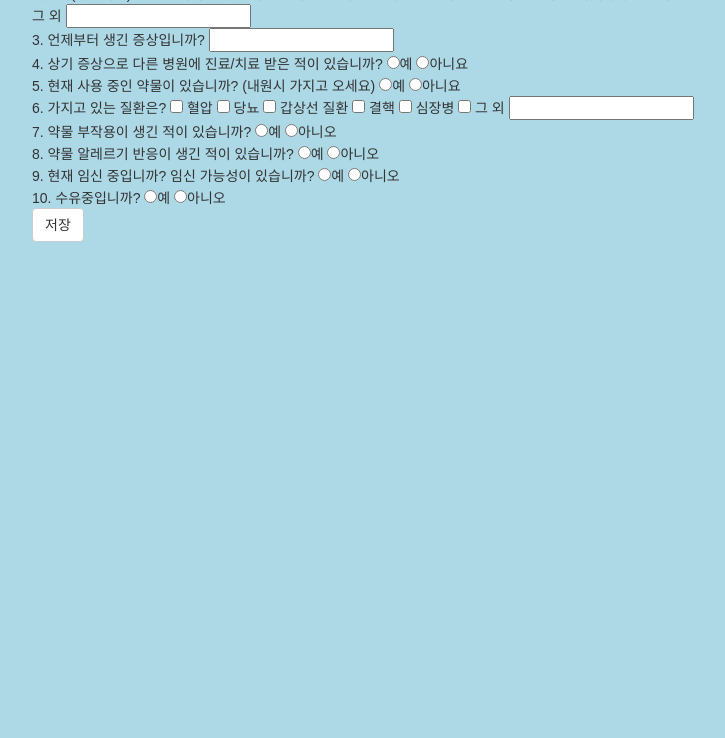
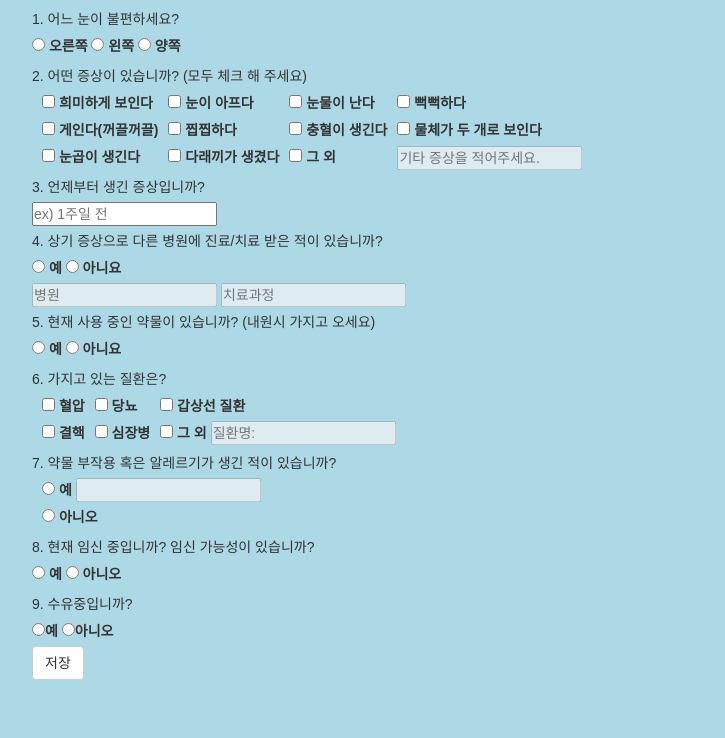
Before and after one commit to LichRich/MunjinMunjin, a plain HTML site: page app/src/main/assets/html/Munjinpyo_eye.html in a window 1280 px wide. Shown: the part 62-800 px from the top of the page, without its empty margins (273-998 px from the left). Drawn offline with nearby package versions, Linux system fonts and the light colour scheme.

Commit message:
안과 문진표 수정 1. HTML 정리 2. js로 text 활성화

```diff
--- a/app/src/main/assets/html/Munjinpyo_eye.html
+++ b/app/src/main/assets/html/Munjinpyo_eye.html
@@ -9,70 +9,117 @@
     <title>안과</title>
 </head>
 <body>
+
+  <!-- Header -->
+  <div id="header">안과 문진표</div>
+
     <div class="container">
-    1. 어느 눈이 불편하세요?
-    <input type="radio">우안
-    <input type="radio">좌안
-    <input type="radio">양안
-    <br>
 
-    2. 어떤 증상이 있습니까? (모두 체크 해 주세요)
-    <input type="checkbox"> 희미하게 보인다
-    <input type="checkbox"> 눈이 아프다
-    <input type="checkbox"> 눈물이 난다
-    <input type="checkbox"> 뻑뻑하다
-    <input type="checkbox"> 게인다(꺼끌꺼끌)
-    <input type="checkbox"> 찝찝하다
-    <input type="checkbox"> 충혈이 생긴다
-    <input type="checkbox"> 물체가 두 개로 보인다
-    <input type="checkbox"> 눈곱이 생긴다
-    <input type="checkbox"> 다래끼가 생겼다
-    <input type="checkbox"> 그 외 <input type="text">
-    <br>
+      <div class="divPainPoint">
+        <p class="question">1. 어느 눈이 불편하세요?</p>
+        <label><input type="radio" name="rb_eye" value="0"> 오른쪽</label>
+        <label><input type="radio" name="rb_eye" value="1"> 왼쪽</label>
+        <label><input type="radio" name="rb_eye" value="2"> 양쪽</label>
+      </div>
 
-    3. 언제부터 생긴 증상입니까?
-    <input type="text">
-    <br>
 
-    4. 상기 증상으로 다른 병원에 진료/치료 받은 적이 있습니까?
-    <input type="radio">예
-    <input type="radio">아니요
-    <br>
+      <div class="divSymtom">
+        <p class="question">2. 어떤 증상이 있습니까? (모두 체크 해 주세요)</p>
+        <table>
+          <tr>
+            <td><label><input type="checkbox" name="cb_pain_point" value="0"> 희미하게 보인다</label></td>
+            <td><label><input type="checkbox" name="cb_pain_point" value="1"> 눈이 아프다</label></td>
+            <td><label><input type="checkbox" name="cb_pain_point" value="2"> 눈물이 난다</label></td>
+            <td><label><input type="checkbox" name="cb_pain_point" value="3"> 뻑뻑하다</label></td>
+          </tr>
+          <tr>
+            <td><label><input type="checkbox" name="cb_pain_point" value="4"> 게인다(꺼끌꺼끌)</label></td>
+            <td><label><input type="checkbox" name="cb_pain_point" value="5"> 찝찝하다</label></td>
+            <td><label><input type="checkbox" name="cb_pain_point" value="6"> 충혈이 생긴다</label></td>
+            <td><label><input type="checkbox" name="cb_pain_point" value="7"> 물체가 두 개로 보인다</label></td>
+          </tr>
+          <tr>
+            <td><label><input type="checkbox" name="cb_pain_point" value="8"> 눈곱이 생긴다</label></td>
+            <td><label><input type="checkbox" name="cb_pain_point" value="9"> 다래끼가 생겼다</label></td>
+            <td><label><input type="checkbox" name="cb_pain_point" value="other" id="cbPainPointOther"> 그 외 </label></td>
+            <td><input type="text" id="txtPainPointOther" name="txt_pain_point_other" disabled placeholder="기타 증상을 적어주세요."></td>
+          </tr>
+        </table>
+      </div>
 
-    5. 현재 사용 중인 약물이 있습니까? (내원시 가지고 오세요)
-    <input type="radio">예
-    <input type="radio">아니요
-    <br>
 
-    6. 가지고 있는 질환은?
-    <input type="checkbox"> 혈압
-    <input type="checkbox"> 당뇨
-    <input type="checkbox"> 갑상선 질환
-    <input type="checkbox"> 결핵
-    <input type="checkbox"> 심장병
-    <input type="checkbox"> 그 외 <input type="text">
-    <br>
+      <div class="divPainWhen">
+        <p class="question">3. 언제부터 생긴 증상입니까?</p>
+        <input type="text" name="txt_pain_when" placeholder="ex) 1주일 전">
+      </div>
 
-    7. 약물 부작용이 생긴 적이 있습니까?
-    <input type="radio">예
-    <input type="radio">아니오
-    <br>
 
-    8. 약물 알레르기 반응이 생긴 적이 있습니까?
-    <input type="radio">예
-    <input type="radio">아니오
-    <br>
+      <div class="divOtherAction">
+        <p class="question">4. 상기 증상으로 다른 병원에 진료/치료 받은 적이 있습니까?</p>
+        <label><input type="radio" name="rb_otherAction" value="0"> 예</label>
+        <label><input type="radio" name="rb_otherAction" value="1"> 아니요</label>
+        <div id="divOtherActionAnswers">
+          <input type="text" class="txt_OAA" id="txt_OAAHos" placeholder="병원" disabled>
+          <input type="text" class="txt_OAA" id="txt_OAAAct" placeholder="치료과정" disabled>
+        </div>
+      </div>
 
-    9. 현재 임신 중입니까? 임신 가능성이 있습니까?
-    <input type="radio">예
-    <input type="radio">아니오
-    <br>
 
-    10. 수유중입니까?
-    <input type="radio">예
-    <input type="radio">아니오
-    <br>
-    <button class="btn btn-default">저장</button>
+      <div class="divOtherDrugs">
+        <p class="question">5. 현재 사용 중인 약물이 있습니까? (내원시 가지고 오세요)</p>
+        <label><input type="radio" name="rb_other_drug" value="0"> 예</label>
+        <label><input type="radio" name="rb_other_drug" value="1"> 아니요</label>
+      </div>
+
+
+      <div class="divOtherDisorder">
+        <p class="question">6. 가지고 있는 질환은?</p>
+        <table>
+          <tr>
+            <td><label><input type="checkbox" value="bloodPressure"> 혈압</label></td>
+            <td><label><input type="checkbox" value="diabetes"> 당뇨</label></td>
+            <td><label><input type="checkbox" value="thyroid"> 갑상선 질환</label></td>
+          </tr>
+          <tr>
+            <td><label><input type="checkbox" value="tuber"> 결핵</label></td>
+            <td><label><input type="checkbox" value="heartDis"> 심장병</label></td>
+            <td><label><input type="checkbox" value="other" id="cb_odOther"> 그 외</label> <input type="text" id="txt_odOther" placeholder="질환명:" disabled></td>
+          </tr>
+        </table>
+      </div>
+
+
+      <div class="divDrugSide">
+        <p class="question">7. 약물 부작용 혹은 알레르기가 생긴 적이 있습니까?</p>
+        <table>
+          <tr>
+            <td>
+              <label><input type="radio" name="rb_drugSide" value="0"> 예 </label>
+              <input type="text" id="txt_drugSide" name="txt_drugSide" disabled>
+            </td>
+          </tr>
+          <tr><td><label><input type="radio" name="rb_drugSide" value="1"> 아니오 </label></td></tr>
+        </table>
+      </div>
+
+
+      <div class="divPreg">
+        <p class="question">8. 현재 임신 중입니까? 임신 가능성이 있습니까?</p>
+        <label><input type="radio" name="rb_pregnancy" value="0"> 예</label>
+        <label><input type="radio" name="rb_pregnancy" value="1"> 아니오</label>
+      </div>
+      <div class="divLactation">
+        <p class="question">9. 수유중입니까?</p>
+        <label><input type="radio" name="rb_lactation" value="0">예</label>
+        <label><input type="radio" name="rb_lactation" value="1">아니오</label>
+      </div>
+
+
+      <button class="btn btn-default">저장</button>
+
     </div>
+
+  <script src="../js/Munjinpyo_script.js"></script>
+
 </body>
 </html>
--- a/app/src/main/assets/js/Munjinpyo_script.js
+++ b/app/src/main/assets/js/Munjinpyo_script.js
@@ -123,6 +123,19 @@ for (let i = 0 ; i < rbVisited.length; i++){
 
 /************************* EYE ************************/
 
+try {
+  const cbODO = document.getElementById("cb_odOther");
+  cbODO.onchange = function () {
+    if (cbODO.checked) {
+      document.getElementById("txt_odOther").disabled = false;
+    } else {
+      document.getElementById("txt_odOther").disabled = true;
+    }
+  }
+} catch (e) {
+
+}
+
 /************************* MENTAL ************************/
 
 /************************* NEURO ************************/
```
